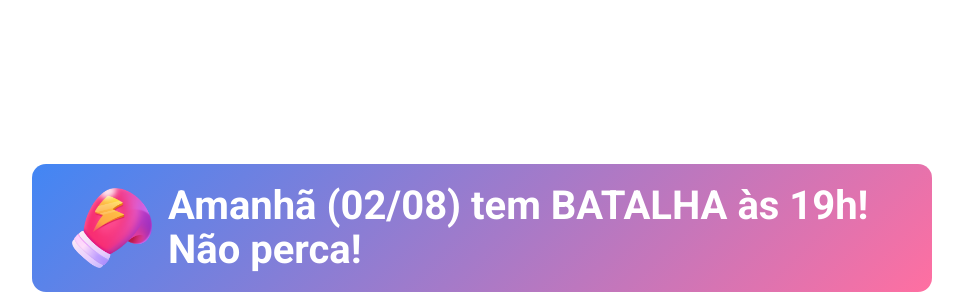
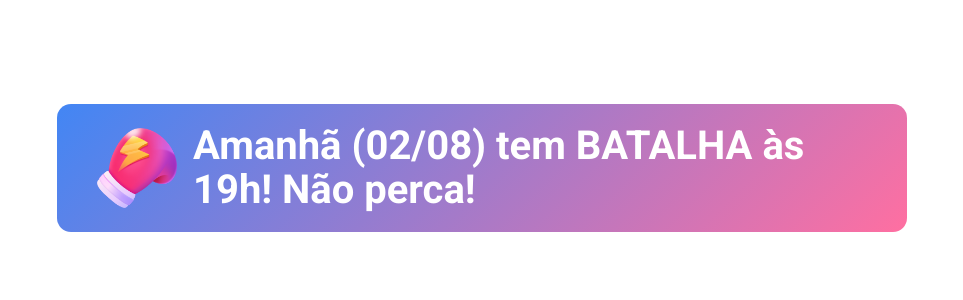
Before and after one commit to HeroLeam/stepienforyou, a plain HTML site: page alert.html in a window 1280 px wide. Shown: the part 946-1246 px from the top of the page, without its empty margins (158-1121 px from the left). After the commit the page ends 1186 px from the top, so only its background shows below. Drawn offline with Linux system fonts and the light colour scheme.

Commit message:
Update alert.css

```diff
--- a/src/css/alert.css
+++ b/src/css/alert.css
@@ -1,5 +1,5 @@
 body {
-    margin-top: 1110px;
+    margin-top: 1050px;
     font-family: 'customFont', sans-serif;
 }
 
@@ -8,7 +8,7 @@ body {
     position: relative;
     padding: 20px 40px;
     border-radius: 14px;
-    max-width: 900px;
+    max-width: 850px;
     width: 100%;
     display: flex;
     align-items: center;
```
